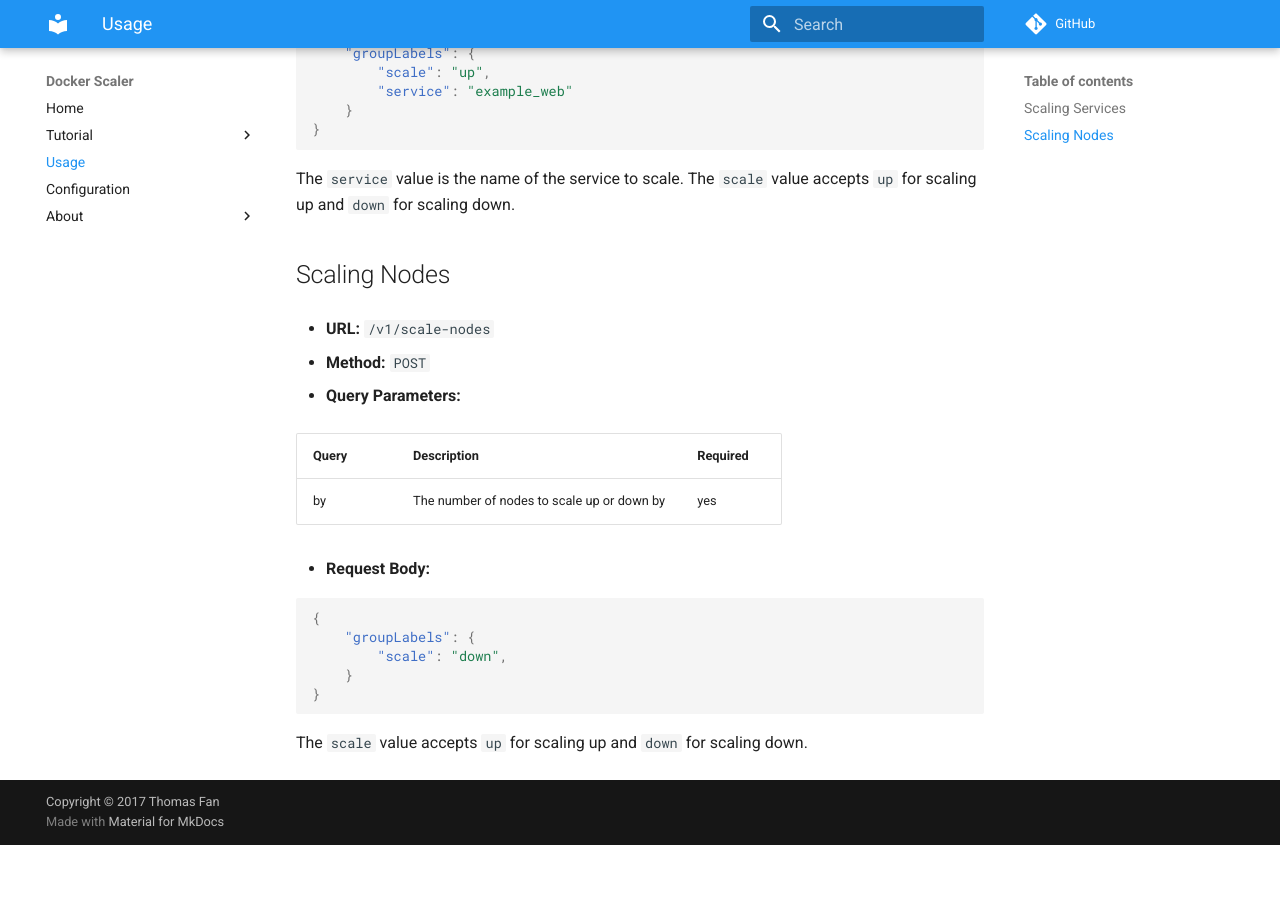
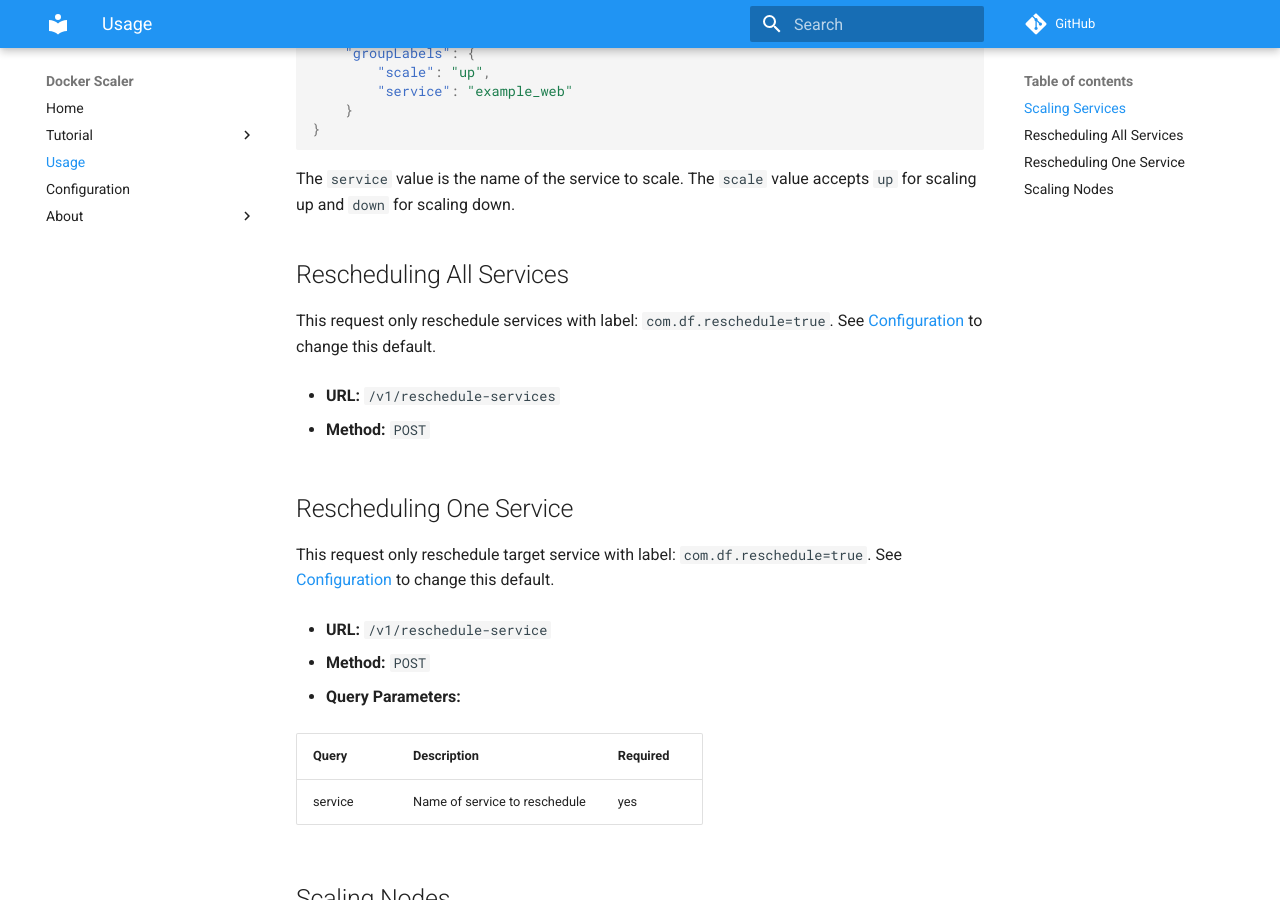
Before and after one commit to thomasjpfan/docker-scaler, an MkDocs documentation site: the page built from docs/usage.md, in a window 1280 px wide and 900 px high, scrolled down 499 px. Built offline with MkDocs 1.6.1 and Material for MkDocs 9.7.7, drawn with Linux system fonts in a browser that asks for light colours; comment, search, counter and statistics services are not loaded; old or Windows-style settings are respelled for this version of MkDocs; before the commit the page ends 1344 px from its top, so only the background shows below that.

Commit message:
DOC: Reschedule [skip ci]

```diff
--- a/docs/usage.md
+++ b/docs/usage.md
@@ -25,6 +25,32 @@ This request queries docker service labels: `com.df.scaleMin`, `com.df.scaleMax`
 
 The `service` value is the name of the service to scale. The `scale` value accepts `up` for scaling up and `down` for scaling down.
 
+## Rescheduling All Services
+
+This request only reschedule services with label: `com.df.reschedule=true`. See [Configuration](configuration.md) to change this default.
+
+- **URL:**
+    `/v1/reschedule-services`
+
+- **Method:**
+    `POST`
+
+## Rescheduling One Service
+
+This request only reschedule target service with label: `com.df.reschedule=true`. See [Configuration](configuration.md) to change this default.
+
+- **URL:**
+    `/v1/reschedule-service`
+
+- **Method:**
+    `POST`
+
+- **Query Parameters:**
+
+| Query   | Description                   | Required |
+|---------|-------------------------------|----------|
+| service | Name of service to reschedule | yes      |
+
 ## Scaling Nodes
 
 - **URL:**
```
Also changed, not shown: docs/feedback-and-contribution.md (+11 -6 lines).
